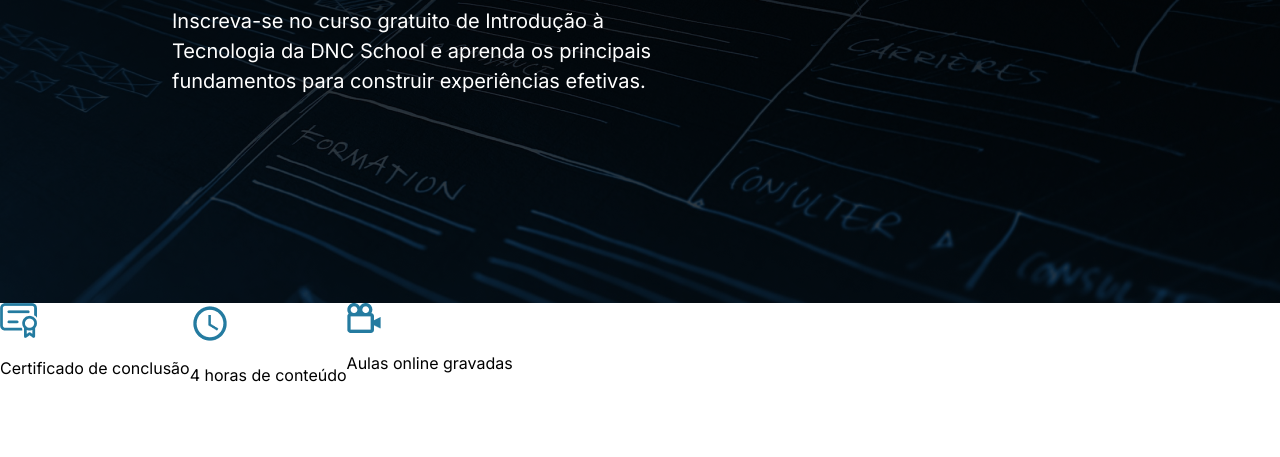
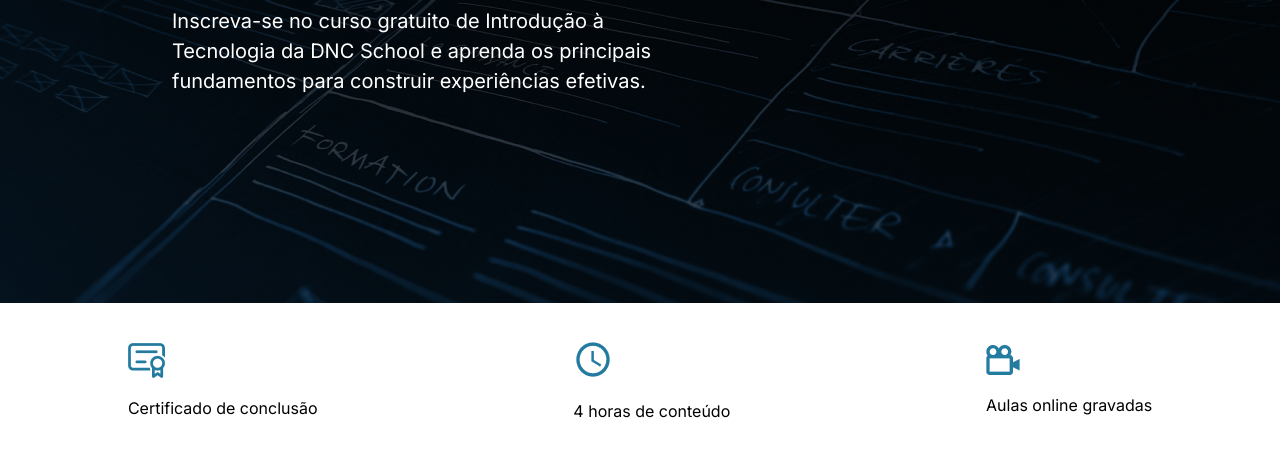
Before and after one commit to EduardoPateis/Mentoria-Visao---Html---CSS, a plain HTML site: page index.html in a window 1280 px wide. Shown: the part 257-714 px from the top of the page. Drawn offline with Linux system fonts and the light colour scheme.

Commit message:
Estilizando o header

```diff
--- a/assets/css/style.css
+++ b/assets/css/style.css
@@ -1,6 +1,6 @@
 
 
-  @import url('https://fonts.googleapis.com/css2?family=Inter:wght@100;200;300;400;500;600;700;800;900&display=swap');
+@import url('https://fonts.googleapis.com/css2?family=Inter:wght@100;200;300;400;500;600;700;800;900&display=swap');
 
 
 
@@ -23,7 +23,6 @@ header{
     background-image: url(../imgs/fundo_header.png);
     background-repeat: no-repeat;
     background-size:cover;
-
     color: #FFFFFF;
 }
     .logo{
@@ -35,7 +34,6 @@ header{
         width: 530px;
     }
     .titulo h1 {
-
         font-weight: 400;
         font-size: 40px;
         line-height: 128.5%;
@@ -48,4 +46,7 @@ header{
     }
 .navegacao{
     display: flex;
+    justify-content: space-around;
+    height: 170px;
+    align-items: center;
 }
--- a/index.html
+++ b/index.html
@@ -30,16 +30,16 @@
     </header>
     <nav>
         <div class="navegacao">
-            <div>
+            <div class="submenu">
                 <img src="assets/imgs/certificado.png" alt=" certificado">
                 <p>Certificado de conclusão</p>
             </div>
-            <div>
+            <div class="submenu">
                 <img src="assets/imgs/relogio.png" alt="relogio">
                 <p>4 horas de conteúdo</p>
 
             </div>
-            <div>
+            <div class="submenu">
                 <img src="assets/imgs/filmadora.png" alt="filmadora">
                 <p>Aulas online gravadas</p>
 
```
